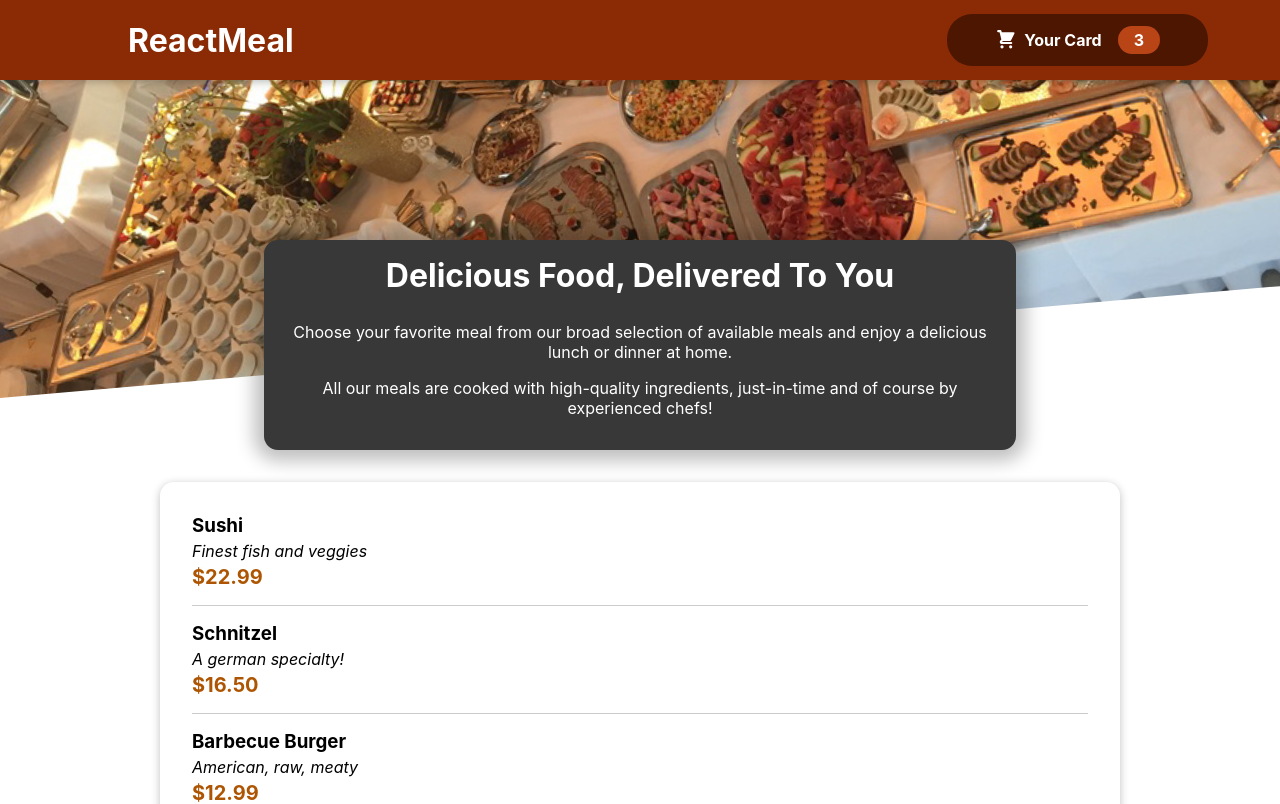
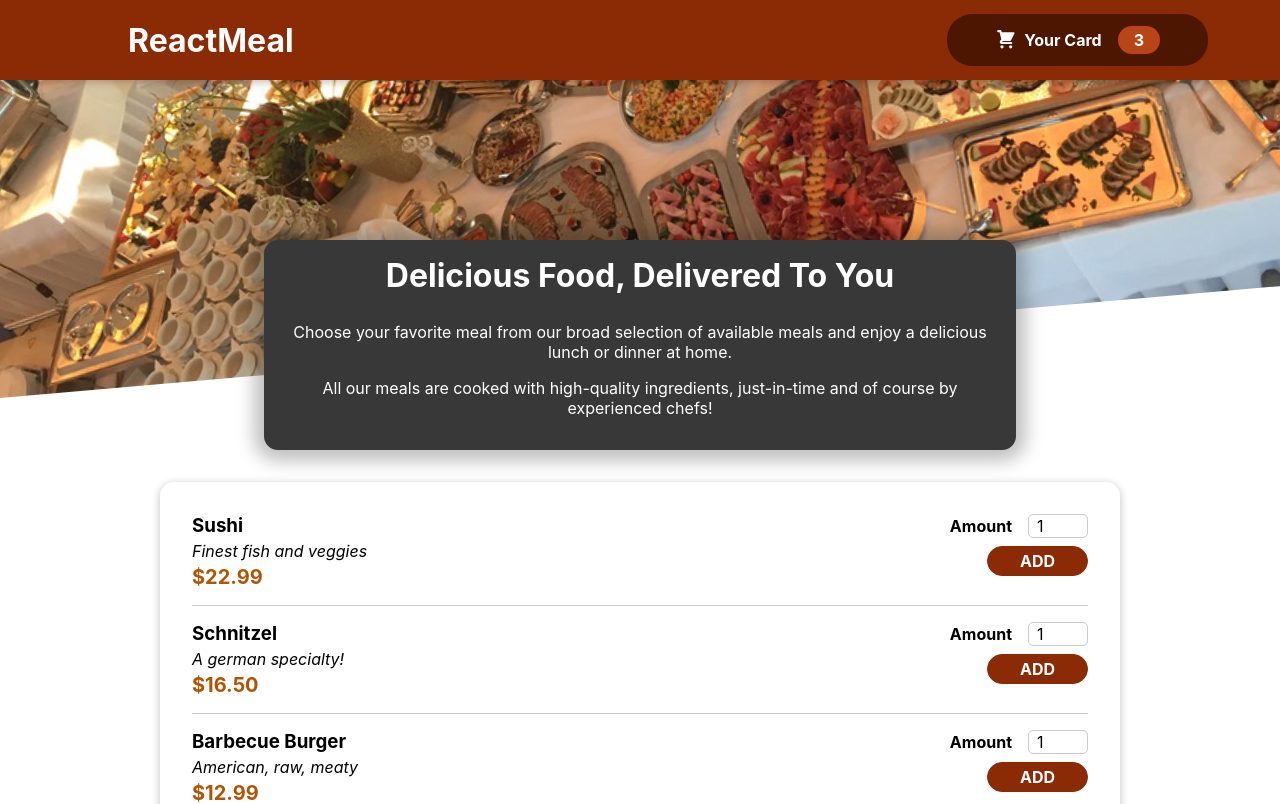
Before and after one commit to melika760/FoodApp, a React (Create React App) app: page / in a window 1280 px wide. Shown: the top 804 px of the page. Built offline with nearby package versions, Linux system fonts and the light colour scheme.

Commit message:
add form

```diff
--- a/src/Components/Meals/MealItem/MealItem.js
+++ b/src/Components/Meals/MealItem/MealItem.js
@@ -1,4 +1,5 @@
 import styles from "./MealItem.module.css"
+import MealItemForm from "./MealItemForm"
 export default function MealItem(props){
     const price=`$${props.price.toFixed(2)}`
     return(
@@ -8,6 +9,7 @@ export default function MealItem(props){
 <div className={styles.description}>{props.description}</div>
 <div className={styles.price}>{price}</div>
         </div>
+        <div><MealItemForm/></div>
         </li>
     )
 }
--- a/src/Components/Meals/MealItem/MealItemForm.js
+++ b/src/Components/Meals/MealItem/MealItemForm.js
@@ -1,8 +1,16 @@
 import styles from "./MealItemForm.module.css"
-export default function MealItemForm(props){
+import Input from "../../UI/Input"
+export default function MealItemForm(){
     return(
         <form className={styles.form}>
-
+            <Input label="Amount" input={{
+                type:"number",
+                min:"1",
+                max:"5",
+                step:"1",
+                defaultValue:"1"
+            }}/>
+<button>ADD</button>
         </form>
     )
 }
--- a/src/Components/UI/Input.js
+++ b/src/Components/UI/Input.js
@@ -1,5 +1,6 @@
+import styles from "./Input.module.css"
 export default function Input(props){
-    return(<div>
+    return(<div className={styles.input}>
         <label >{props.label}</label>
         <input {...props.input}/>
     </div>)
--- a/src/Components/UI/Input.module.css
+++ b/src/Components/UI/Input.module.css
@@ -0,0 +1,18 @@
+.input {
+    display: flex;
+    align-items: center;
+    margin-bottom: 0.5rem;
+  }
+
+  .input label {
+    font-weight: bold;
+    margin-right: 1rem;
+  }
+
+  .input input {
+    width: 3rem;
+    border-radius: 5px;
+    border: 1px solid #ccc;
+    font: inherit;
+    padding-left: 0.5rem;
+  }
```
